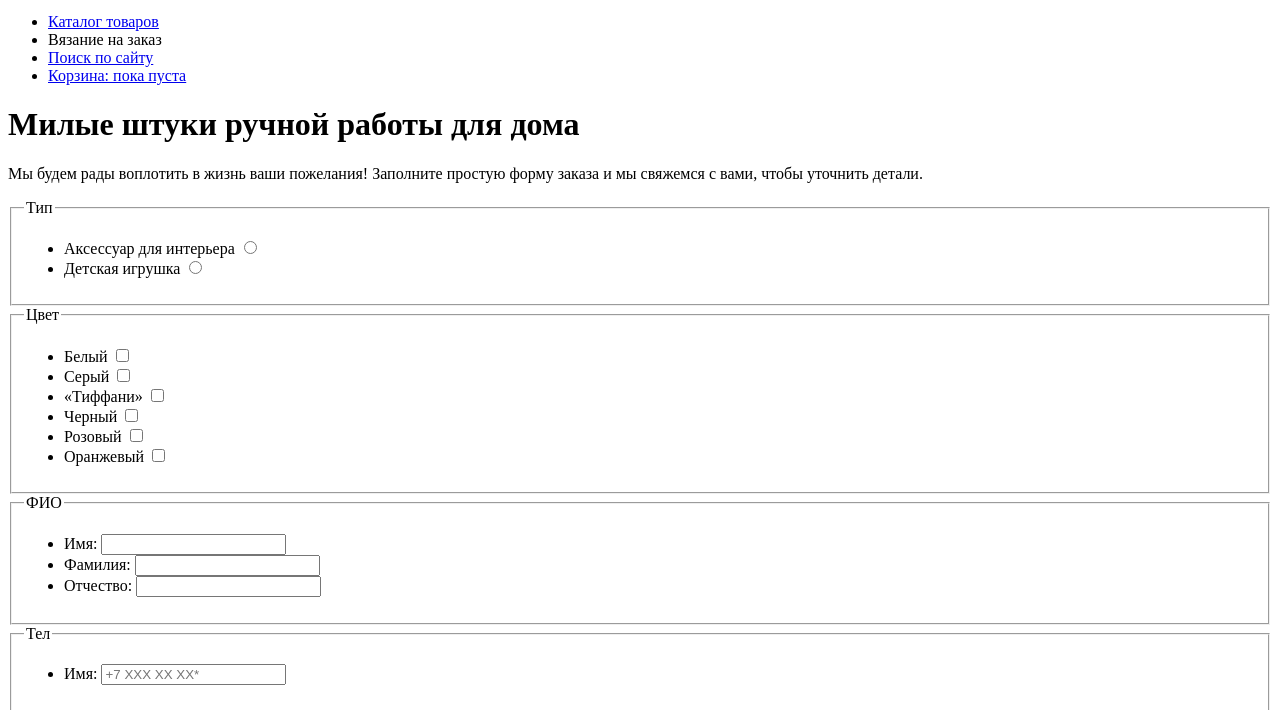
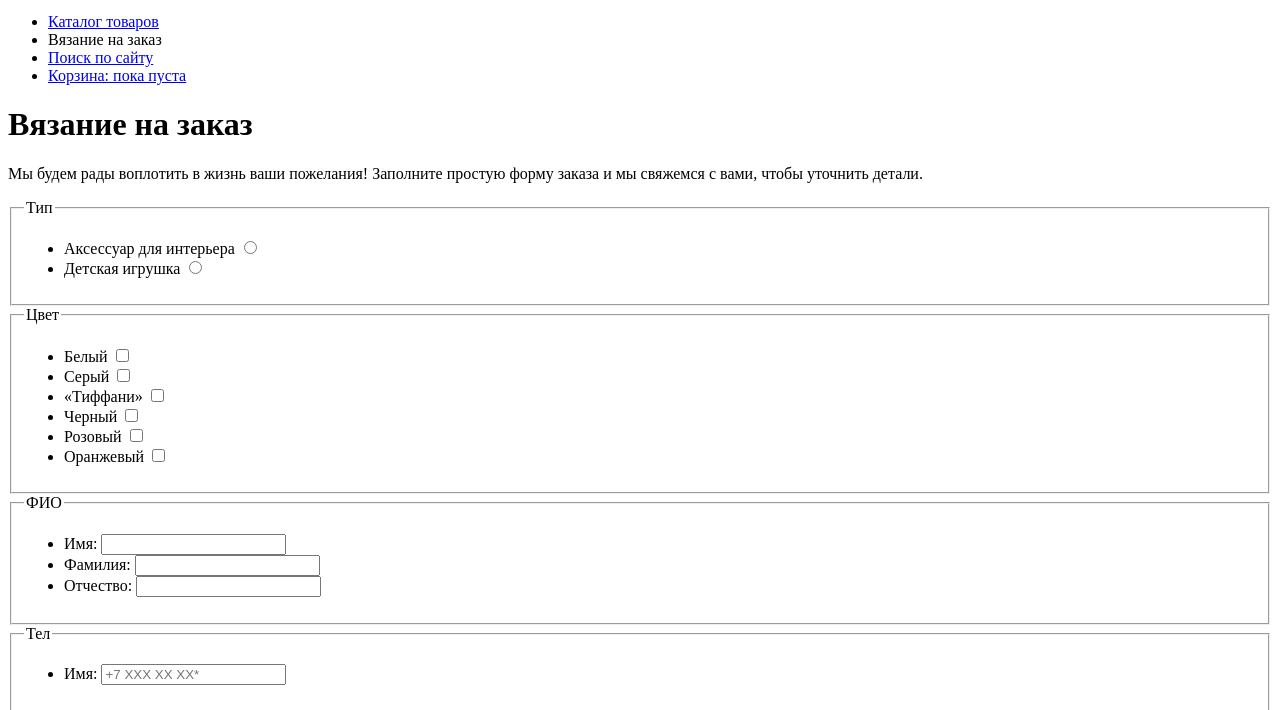
Before and after one commit to ikuinenkierre/200045-mishka, a website: page form.html in a window 1280 px wide. Shown: the part 71-781 px from the top of the page. Drawn offline with Linux system fonts and the light colour scheme.

Commit message:
Изменяет неправильный заголовок страницы формы

```diff
--- a/form.html
+++ b/form.html
@@ -30,7 +30,7 @@
     </header>
 
     <main class="page-main">
-      <h1 class="page-title page-title--form-page">Милые штуки ручной работы для дома</h1>
+      <h1 class="page-title page-title--form-page">Вязание на заказ</h1>
       <form class="form-page__form form" action="https://echo.htmlacademy.ru" method="post">
         <p class="form__text">
           Мы будем рады воплотить в жизнь ваши пожелания! Заполните простую форму заказа и мы свяжемся с вами, чтобы уточнить детали.
```
